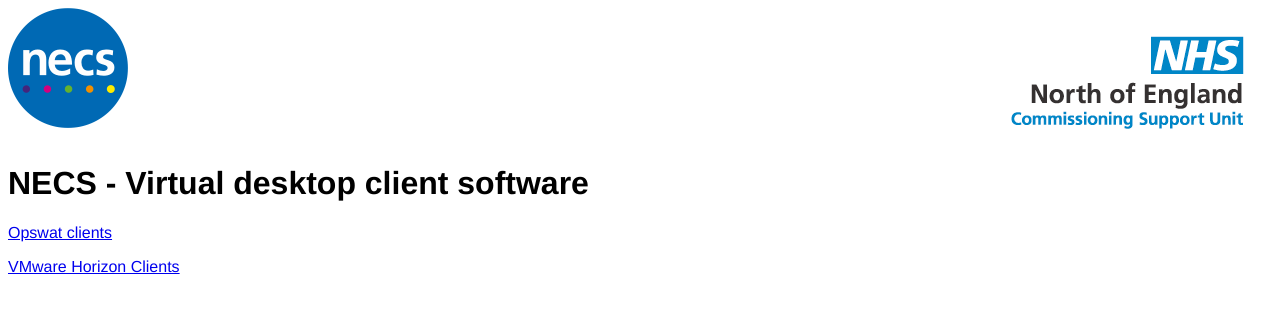
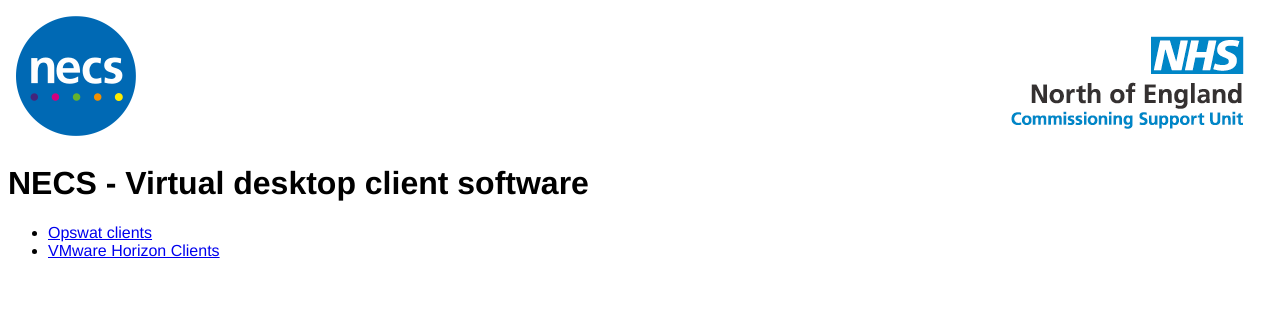
Before and after one commit to necsu/necsu.github.io, a plain HTML site: page index.html in a window 1280 px wide. Drawn offline with Linux system fonts and the light colour scheme.

Commit message:
Update index.html
Changed paragraphs to bullet points

```diff
--- a/index.html
+++ b/index.html
@@ -10,11 +10,12 @@
   </head>
   <body>
     <div class="header" style="width: 100%; height: 136px;">
-      <img src="necs-logo.png" alt="NECS" style="height: 120px; position:static; left:16px; top:16px;">
+      <img src="necs-logo.png" alt="NECS" style="height: 120px; position:absolute; left:16px; top:16px;">
       <img src="nhs-logo.png" alt="NHS North of England Commissioning Support Unit" style="height: 93px; position:absolute; right:36px; top:36px;">
     </div>
     <h1>NECS - Virtual desktop client software</h1>
-    <p><a href="https://gears-eu.opswat.com/console/download/af0bd64e6079ed949be1a28b799f5be2/">Opswat clients</a></p>
-    <p><a href="https://my.vmware.com/web/vmware/info/slug/desktop_end_user_computing/vmware_horizon_clients/5_0">VMware Horizon Clients</a></p>
+    <ul>
+      <li><a href="https://gears-eu.opswat.com/console/download/af0bd64e6079ed949be1a28b799f5be2/">Opswat clients</a></li>
+      <li><a href="https://my.vmware.com/web/vmware/info/slug/desktop_end_user_computing/vmware_horizon_clients/5_0">VMware Horizon Clients</a></li>
   </body>
 </html>
```
